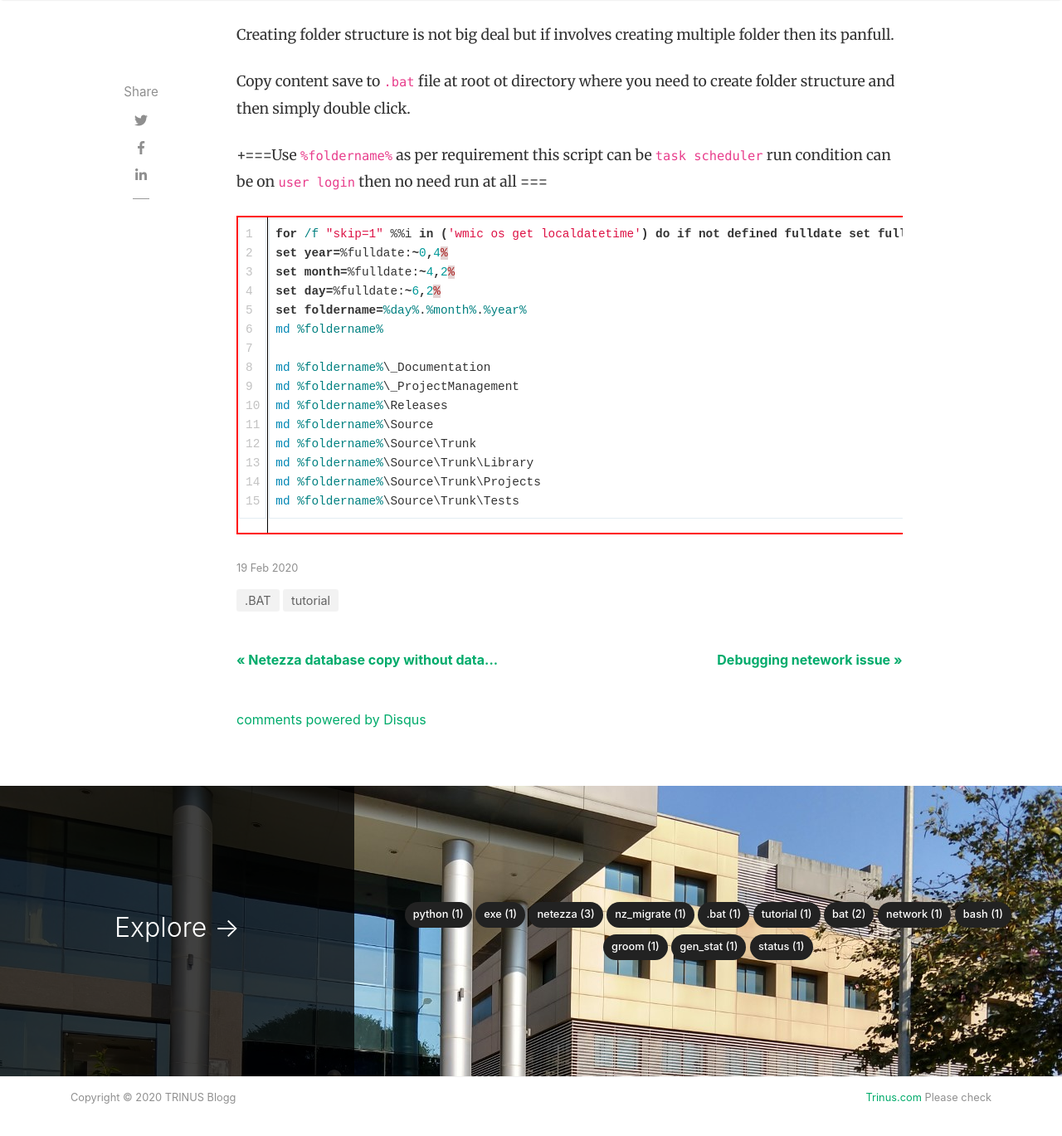
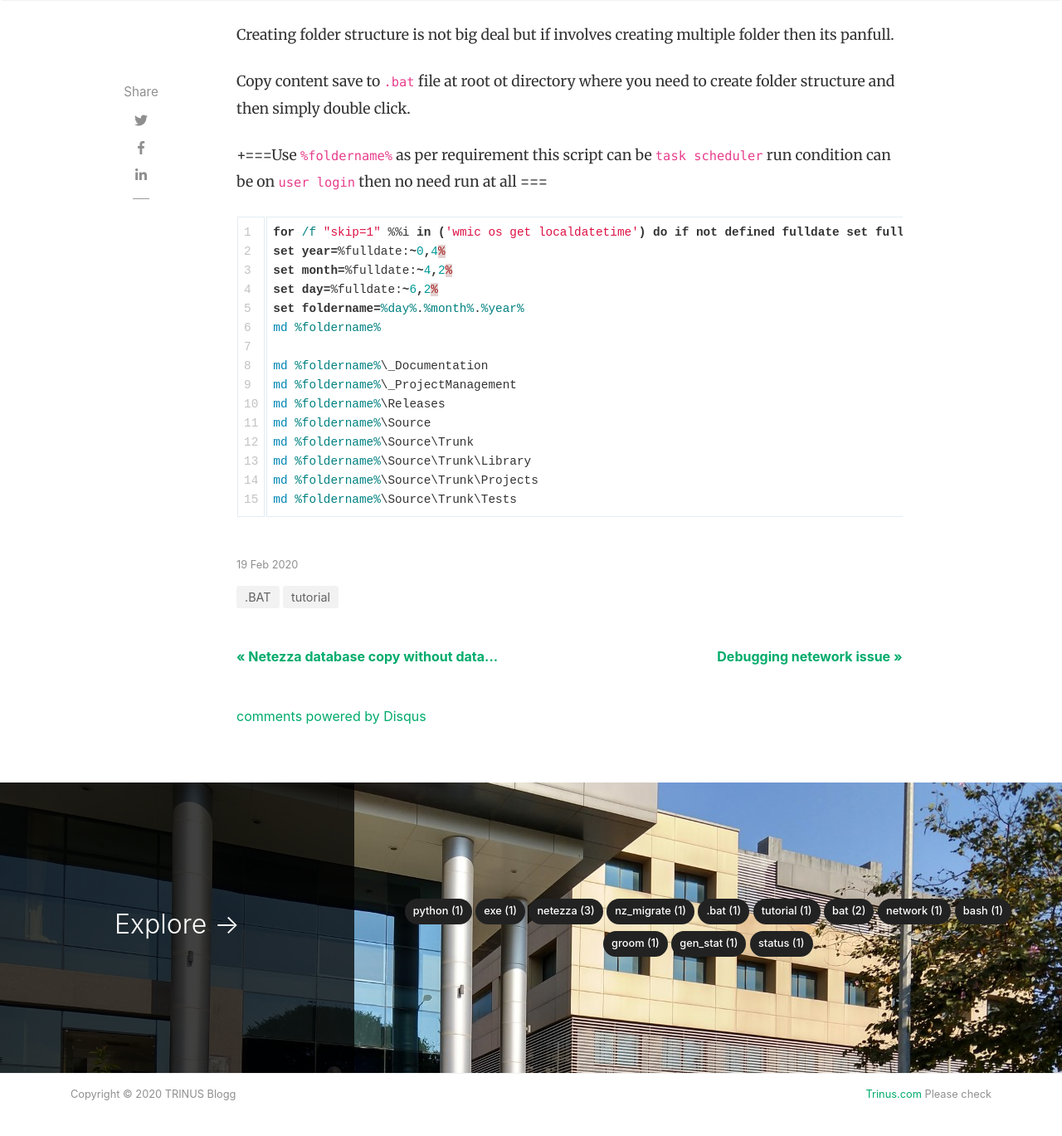
Before and after one commit to ashish-choudhari/weblog, a Jekyll site: the page built from _posts/2020-02-19-Automating-folder-creation.md, in a window 1280 px wide and 1400 px high, scrolled down 842 px. Shown: the top 1369 px of the window at 83% size. Built offline with Jekyll 4.4.1, drawn with Linux system fonts in a browser that asks for light colours; nearby versions of some CDN libraries; comment, search, counter and statistics services are not loaded.

```diff
--- a/_sass/_syntax.scss
+++ b/_sass/_syntax.scss
@@ -67,16 +67,3 @@
 
 td.rouge-code { width: 100%;}
 pre.lineno { color: #9999;}
-table{
-    border-collapse: collapse;
-    border-spacing: 0;
-    border:2px solid #ff0000;
-}
-
-th{
-    border:2px solid #000000;
-}
-
-td{
-    border:1px solid #000000;
-}
```
Also changed, not shown: _posts/2020-03-02-Groom-genstat-on-netezza.md (+3 -8 lines).
